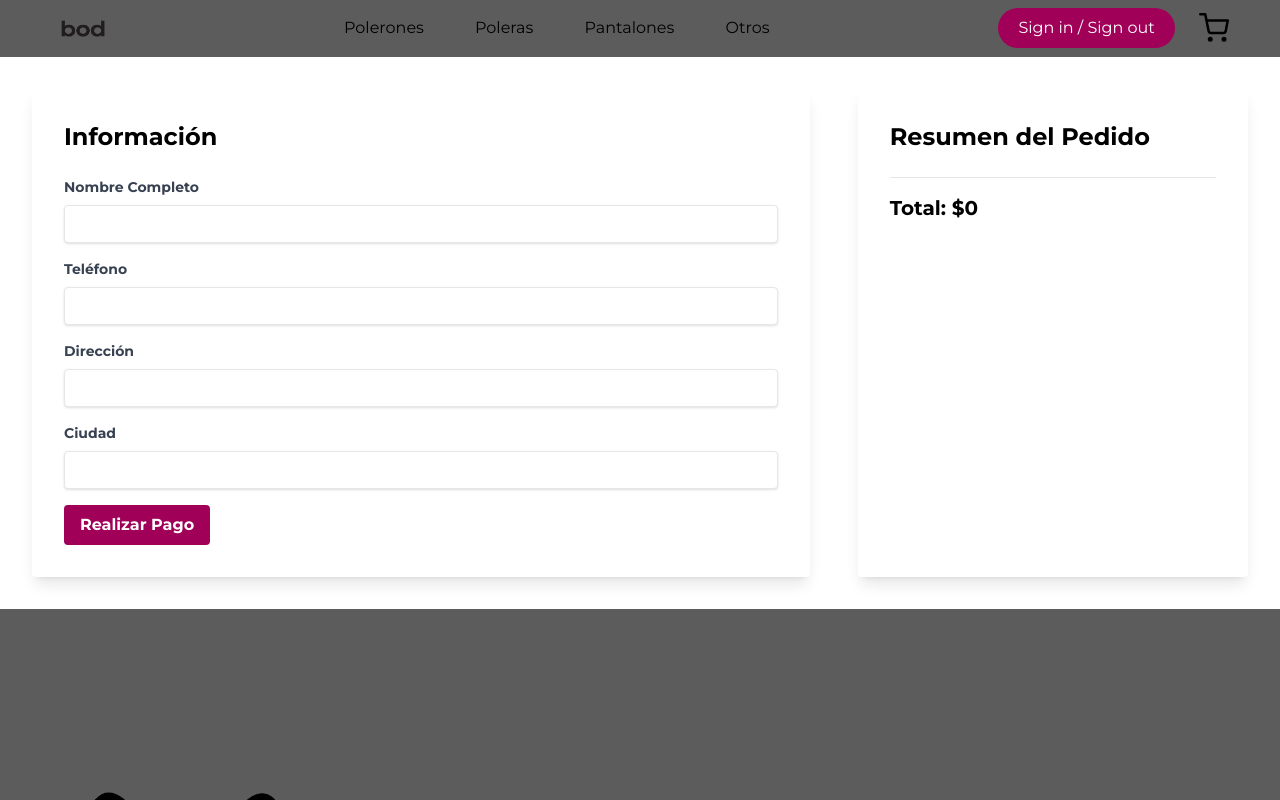
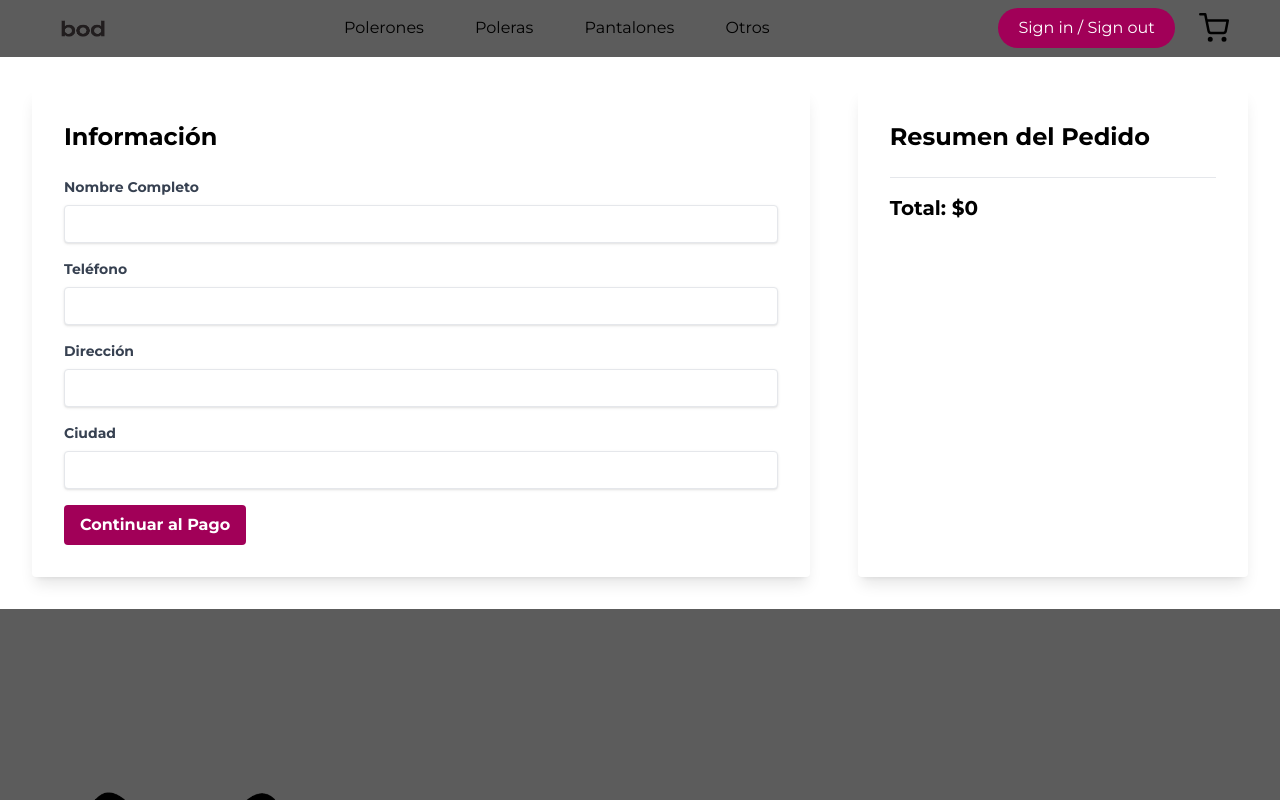
Before and after one commit to luccasniccolas/bod-frontend, a Next.js app: page /checkout in a window 1280 px wide. Built offline with nearby package versions, Linux system fonts and the light colour scheme.

Commit message:
minimo cambio

```diff
--- a/app/checkout/page.tsx
+++ b/app/checkout/page.tsx
@@ -56,7 +56,7 @@ const CheckoutPage = () => {
               className="bg-[#A10058] text-white font-bold py-2 px-4 rounded focus:outline-none focus:shadow-outline hover:bg-[#242424]"
               type="button"
             >
-              Realizar Pago
+              Continuar al Pago
             </button>
           </form>
         </div>
```
